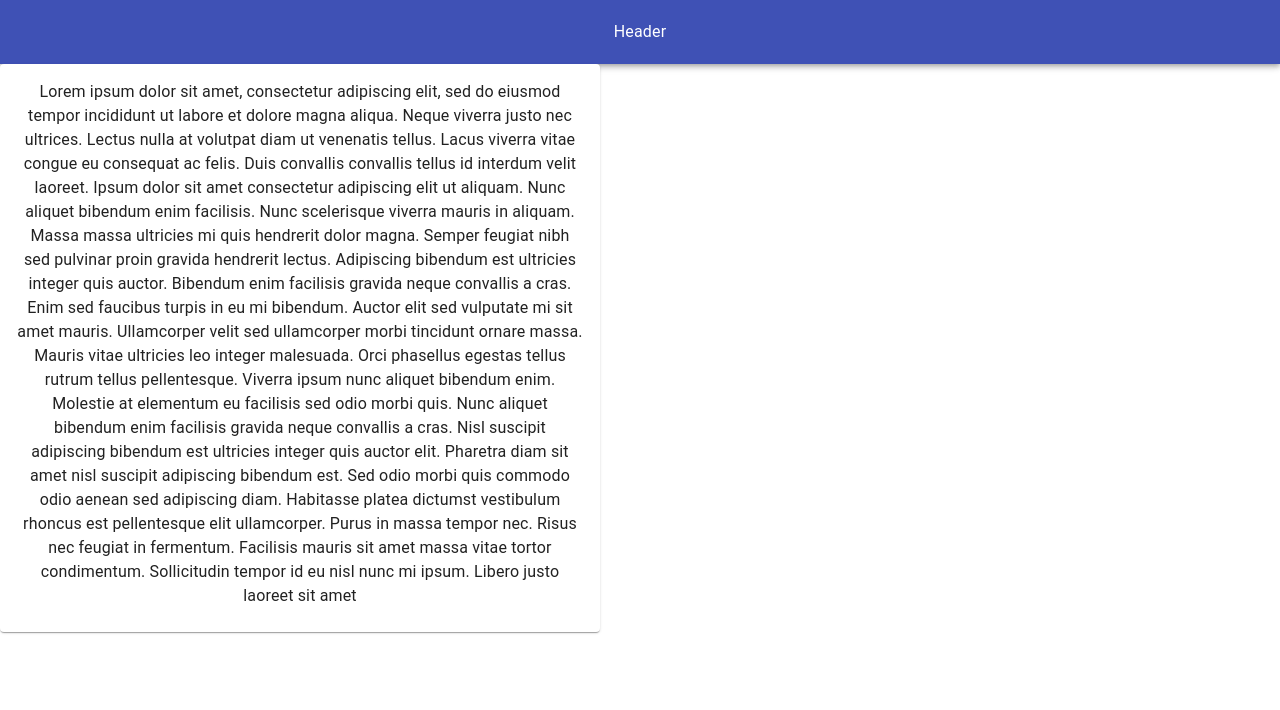
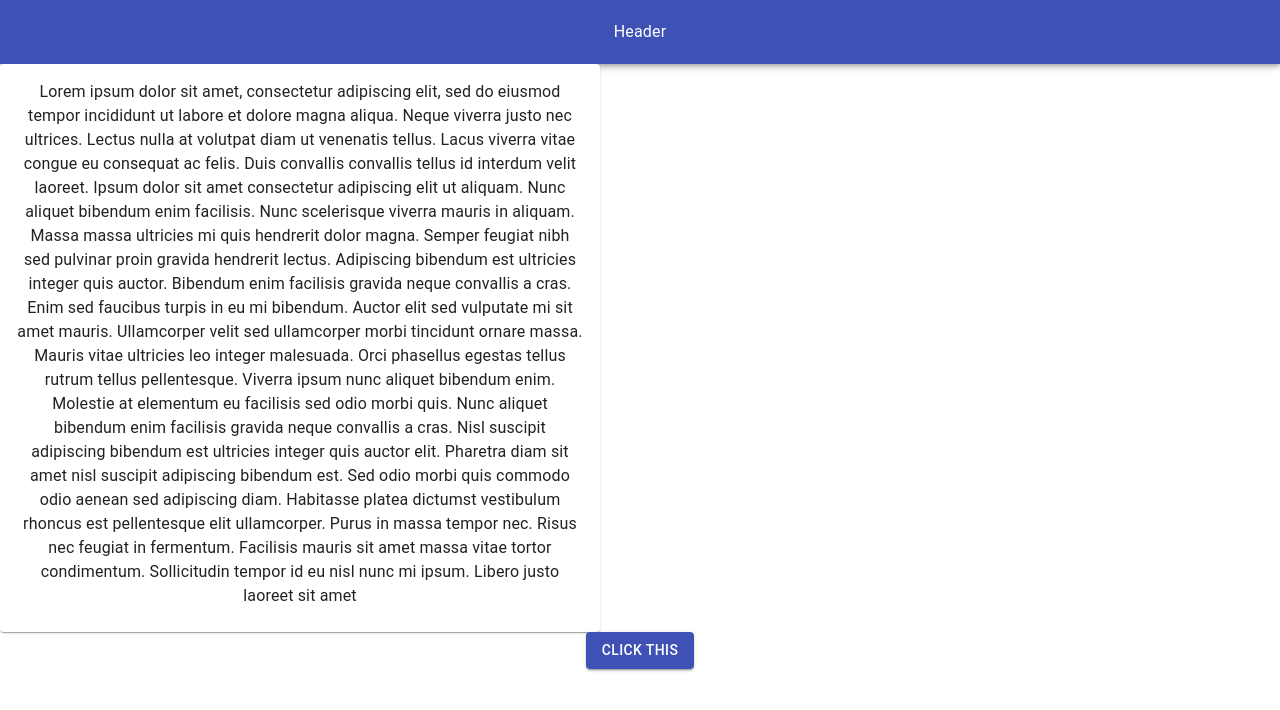
Before and after one commit to alanwutang11/neuro-focus-app, a React (Create React App) app: page / in a window 1280 px wide. Shown: the top 710 px of the page. Built offline with nearby package versions, Linux system fonts and the light colour scheme.

Commit message:
added DisplayChart.js to render chart on button click

```diff
--- a/src/App.js
+++ b/src/App.js
@@ -1,12 +1,16 @@
 import Header from './components/Header';
 import TextDisplay from './components/TextDisplay';
+import Chart from './components/Chart';
+import DisplayChart from './components/DisplayChart';
 import './App.css';
 
 function App() {
+
   return (
     <div className="App">
       <Header/>
       <TextDisplay/>
+      <DisplayChart/>
     </div>
   );
 }
--- a/src/components/Chart.js
+++ b/src/components/Chart.js
@@ -56,5 +56,4 @@ function Chart() {
     );
 }
 
-
 export default Chart
--- /dev/null
+++ b/src/components/DisplayChart.js
@@ -0,0 +1,28 @@
+import React from 'react';
+import { Button } from "@material-ui/core";
+import Chart from './Chart';
+
+  class DisplayChart extends React.Component {
+    constructor() {
+      super();
+      this.state = {
+        clicked: false
+      };
+      this.handleClick = this.handleClick.bind(this);
+    }
+
+    handleClick() {
+      this.setState({clicked: true});
+    }
+
+    render() {
+      return (
+        <div>
+          <Button onClick={this.handleClick} variant="contained" color="primary">Click this</Button>
+          {this.state.clicked ? <Chart/> : null}
+        </div>
+      );
+    }
+  };
+
+export default DisplayChart
```
Also changed, not shown: 1 other file (tests, documents, lock files or other folders).
